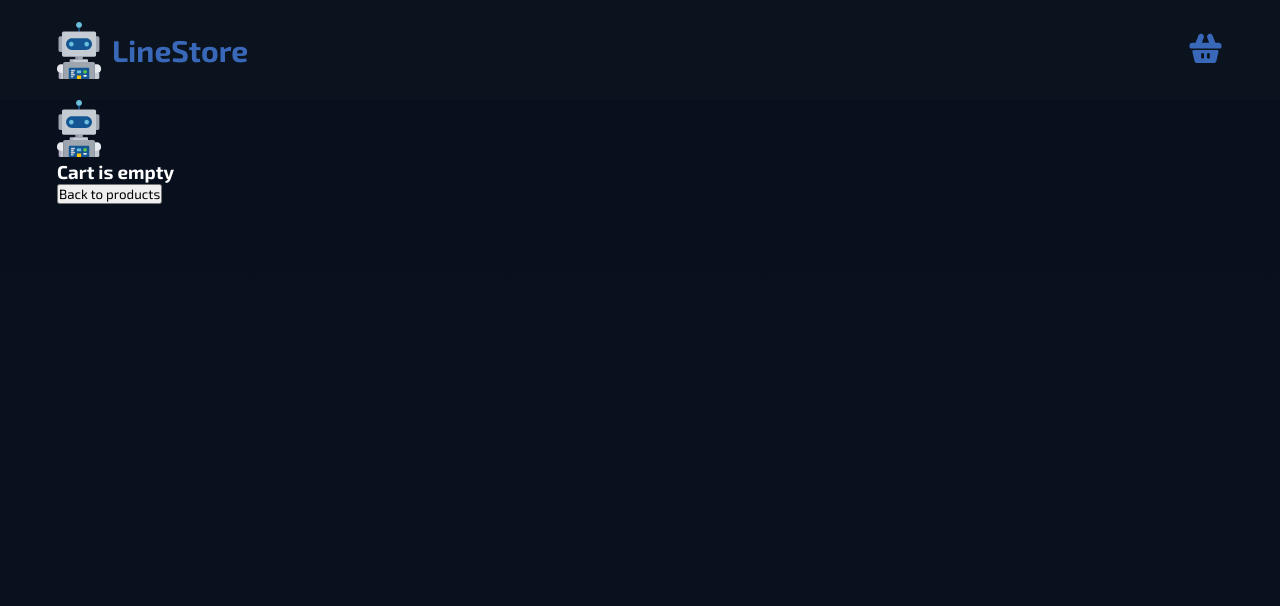
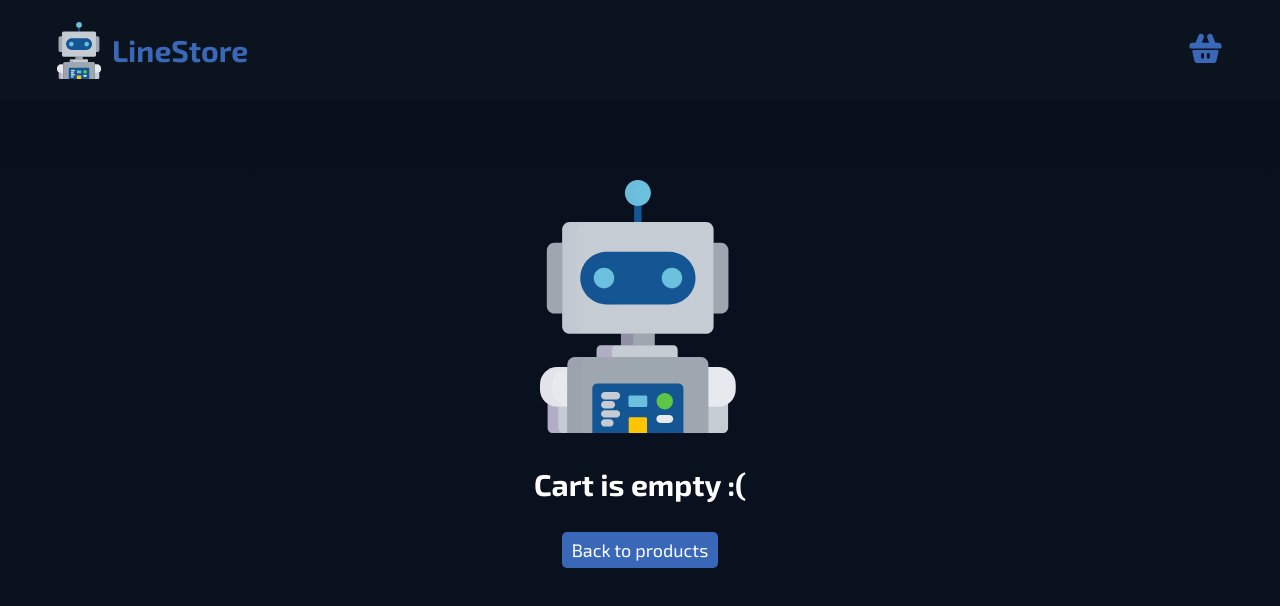
Before and after one commit to dimonstr223/line-store, a React (Create React App) app: page /cart in a window 1280 px wide. Shown: the top 606 px of the page. Built offline with nearby package versions, Linux system fonts and the light colour scheme.

Commit message:
CartEmpty component styled

```diff
--- a/src/Pages/Cart/CartEmpty.tsx/CartEmpty.tsx
+++ b/src/Pages/Cart/CartEmpty.tsx/CartEmpty.tsx
@@ -2,16 +2,23 @@ import React from 'react'
 
 import emptyCartImage from '../../../assets/images/empty-cart.svg'
 
-// import style from '../../scss/components/Cart.module.scss'
+import style from '../../../scss/components/CartEmpty.module.scss'
 
 const CartEmpty: React.FC = () => {
 	return (
-		<div>
-			<div>
-				<img src={emptyCartImage} alt='Empty cart' />
+		<div className={style.cartEmpty}>
+			<div className={style.cartEmpty__inner}>
+				<div className={style.img__wrapper}>
+					<img
+						className={style.cartEmpty__img}
+						width={200}
+						src={emptyCartImage}
+						alt='Empty cart'
+					/>
+				</div>
+				<h3 className={style.cartEmpty__title}>Cart is empty :(</h3>
+				<button className={style.cartEmpty__button}>Back to products</button>
 			</div>
-			<h3>Cart is empty</h3>
-			<button>Back to products</button>
 		</div>
 	)
 }
--- /dev/null
+++ b/src/scss/components/CartEmpty.module.scss
@@ -0,0 +1,18 @@
+@import '../libs/vars';
+
+.cartEmpty__inner {
+	display: flex;
+	flex-direction: column;
+	align-items: center;
+	justify-content: center;
+	gap: 30px;
+	padding-top: 80px;
+
+	.cartEmpty__title {
+		font-size: 30px;
+	}
+
+	.cartEmpty__button {
+		@extend %button;
+	}
+}
```
